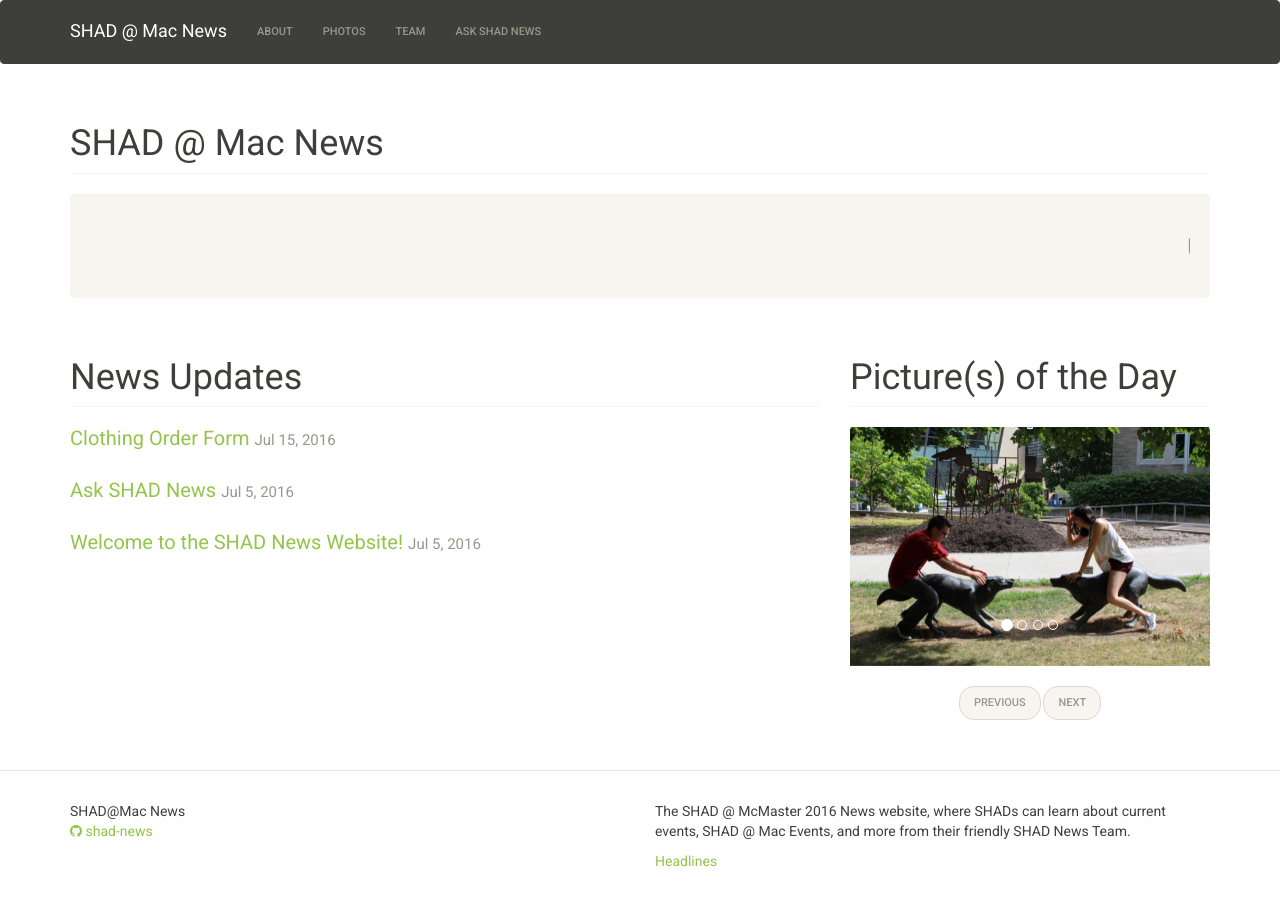
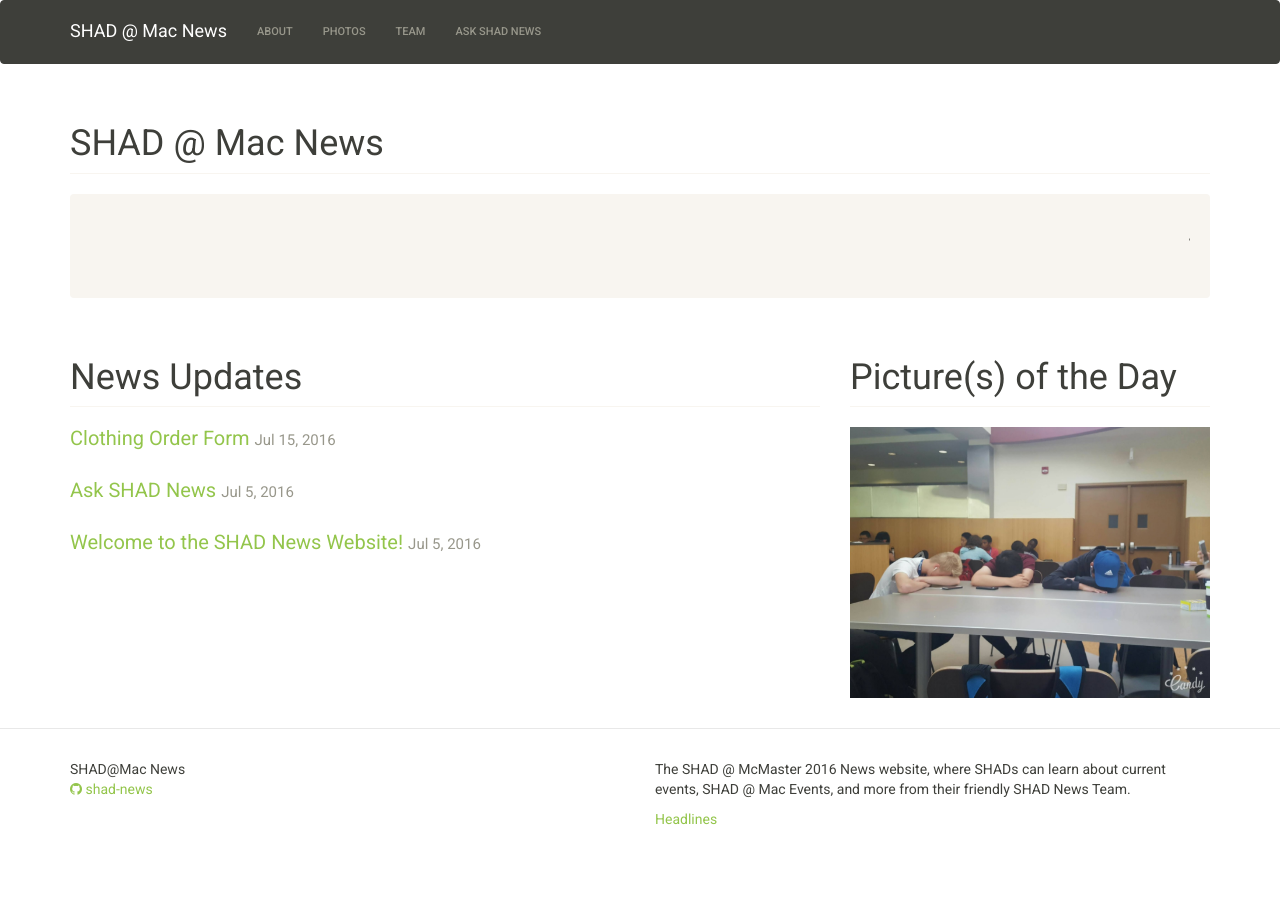
Before and after one commit to malsf21/shad-news, a Jekyll site: the page built from index.html, in a window 1280 px wide. Built offline with Jekyll 4.4.1, drawn with Linux system fonts in a browser that asks for light colours; the list of posts is cut into pages by our own code.

Commit message:
adds the information for today

```diff
--- a/_data/headlines.yml
+++ b/_data/headlines.yml
@@ -1,26 +1,26 @@
 international1:
-  "headline" : "US warns Turkey that it may lose NATO membership if response to coup continues as is."
+  "headline" : "The CDC has announced that gonorrhea has begun to develope resistance to final two antibiotics, stating that it may be soon beyond the capabilities of modern healthcare."
   "category" : "International"
 international2:
-  "headline" : "Three US Police shot dead at Baton Rouge."
+  "headline" : "More than 15,000 education staff in Turkey have been suspended after last week's failed coup."
   "category" : "International"
 national1:
-  "headline": "Canada signs agreement with 7 other Arctic nations for enhancement of scientific research."
+  "headline": "Canada appoints 26 new ambassadors, removing many of Harper's appointees."
   "category": "National"
 provincial1:
-  "headline" : "Ontario Priest Charged with Theft of Donated Funds for Refugees."
+  "headline" : "Ontario Study Reports Alarming Use of E-Cigarettes in Teens."
   "category": "Provincial"
 local1:
-  "headline" : "World Naked Bike Ride Takes Place in Montreal Quebec."
+  "headline" : "Home Prices Surge Again in Richmond Hill."
   "category" : "Local"
 entertainment1:
-  "headline": "Kayne West may have broken the law by recording his call with Taylor Swift."
+  "headline": "Dylan O'Brien is officially coming back to Teen Wolf for its 6th season."
   "category": "Entertainment"
 sports:
-  "headline": "Mark Cavnedish wins stage 14 of Tour De France. Kante leaves Leicester Club to join Chelsea. Serbia wins first ever volleyball league title in the Volleyball World League."
+  "headline": "Mark Cavendish pulls out of the Tour de France to prepare for the Olympics. Rumours surface that the Blue Jays traded Bautista for Puig."
   "category": "Sports"
 tech:
-  "headline": "Pokemon Go goes down, as hacking group claims responsibility for bringing down game's servers with DDOS attack."
+  "headline": "Researches discover new way to pack more data into smaller storage spaces using Chlorine atoms."
   "category": "Tech"
 shad1:
   "headline": "SHAD Monthbook is looking for each McMaster SHAD graduation quotes. Please visit goo.gl/ucYn8A to fill it out!"
--- a/index.html
+++ b/index.html
@@ -41,9 +41,8 @@
   </div>
   <div class="col-sm-4">
     <h1 class="page-header">Picture(s) of the Day</h1>
+    <img src="{{site.baseurl}}/img/0720.png" class="img-responsive">
     <!--
-    <img src="{{site.baseurl}}/img/0718.png" class="img-responsive">
-    -->
     <div id="carousel-container" class="carousel slide" data-ride="carousel">
       <ol class="carousel-indicators">
         <li data-target="#carousel-container" data-slide-to="0" class="active"></li>
@@ -70,6 +69,7 @@
 		  <li><a href="#carousel-container" role="button" data-slide="prev">Previous</a></li>
 		  <li><a href="#carousel-container" role="button" data-slide="next">Next</a></li>
 		</ul>
+    -->
     <!--
     <p>
       <blockquote>
```
Also changed, not shown: img/0720.png (added).
